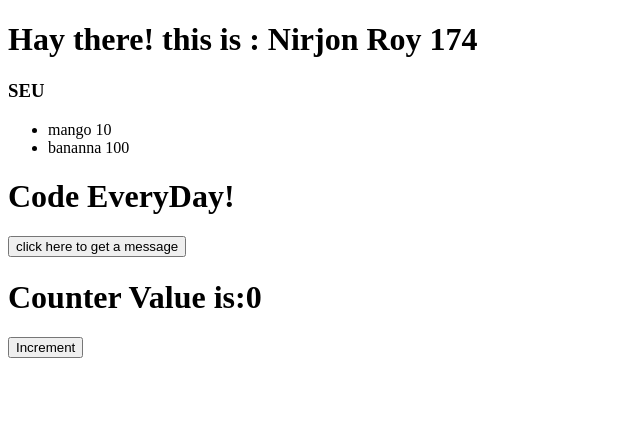
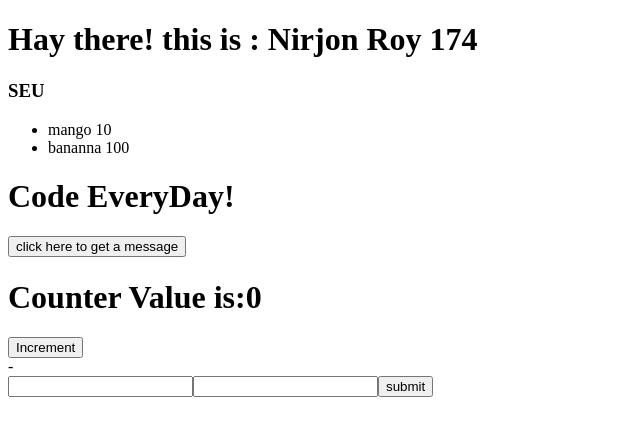
Before and after one commit to nirjonroy/React_practice, a React (Vite) app: page / in a window 1280 px wide. Shown: the top 436 px of the page, without its empty margins (0-640 px from the left). Built offline with nearby package versions, Linux system fonts and the light colour scheme.

Commit message:
Handling Form Submission In React

```diff
--- a/src/App.jsx
+++ b/src/App.jsx
@@ -3,6 +3,7 @@ import Fruites from './Components/Fruites';
 import ConditionalComponent from './Components/ConditionalComponent';
 import Message from './Components/Message';
 import Counter from './Components/Counter';
+import Form from './Components/Form';
 
 function App() {
 const seatNumbers = [1,7,4];
@@ -18,6 +19,7 @@ const person = {
       <ConditionalComponent />
       <Message />
       <Counter />
+      <Form />
     </div>
   )
 }
--- /dev/null
+++ b/src/Components/Form.jsx
@@ -0,0 +1,21 @@
+import { useState } from "react"
+
+export default function Form(){
+    const [name, SetName] = useState({firstName: "", lastName: ""});
+    // function handleChange(e){
+    //     SetName(e.target.value);
+    // }
+    function handleClick(e){
+        e.preventDefault();
+        console.log(name);
+    }
+    return <div>
+
+        {name.firstName}-{name.lastName}
+        <form action="">
+            <input onChange={(e)=>SetName({...name, firstName: e.target.value})} type="text"  value={name.firstName}/>
+            <input onChange={(e)=>SetName({...name, lastName: e.target.value})} type="text"  value={name.lastName}/>
+            <button onClick={(e)=>handleClick(e)}>submit</button>
+        </form>
+    </div>
+}
```
